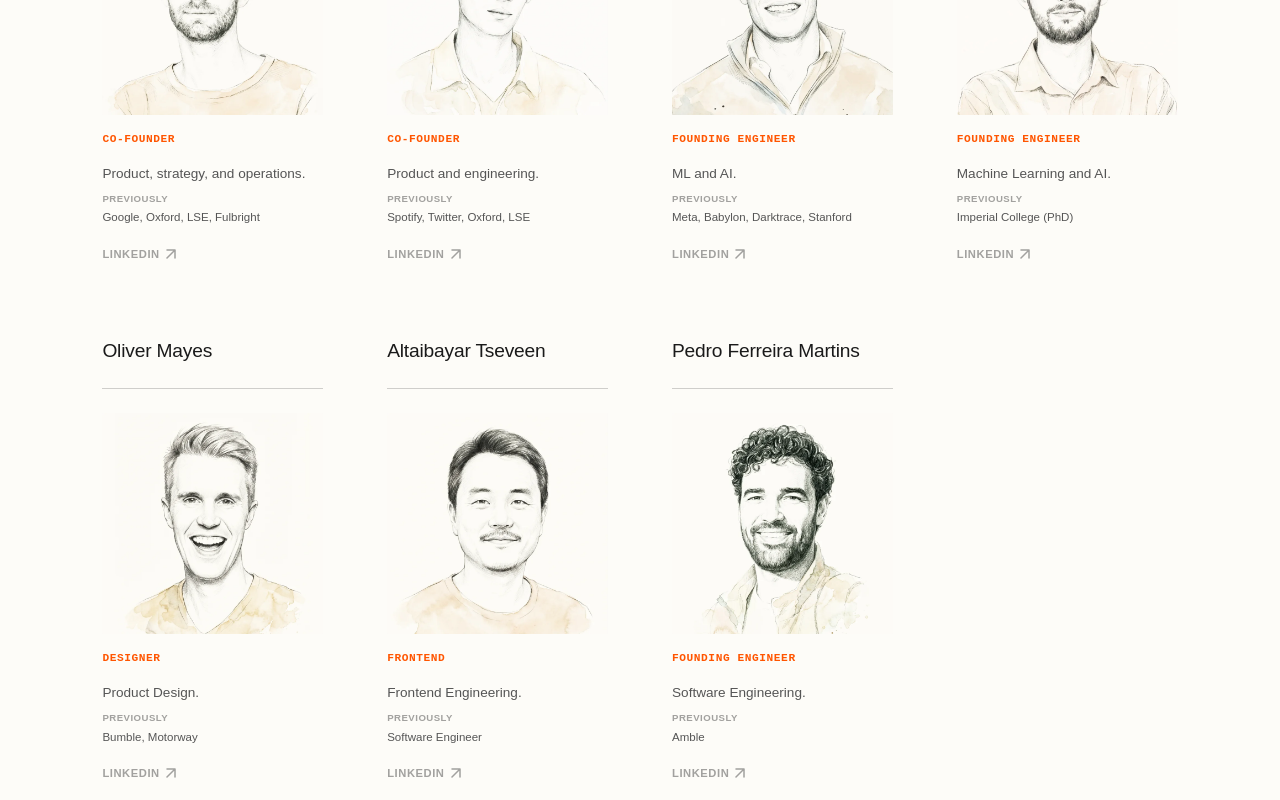
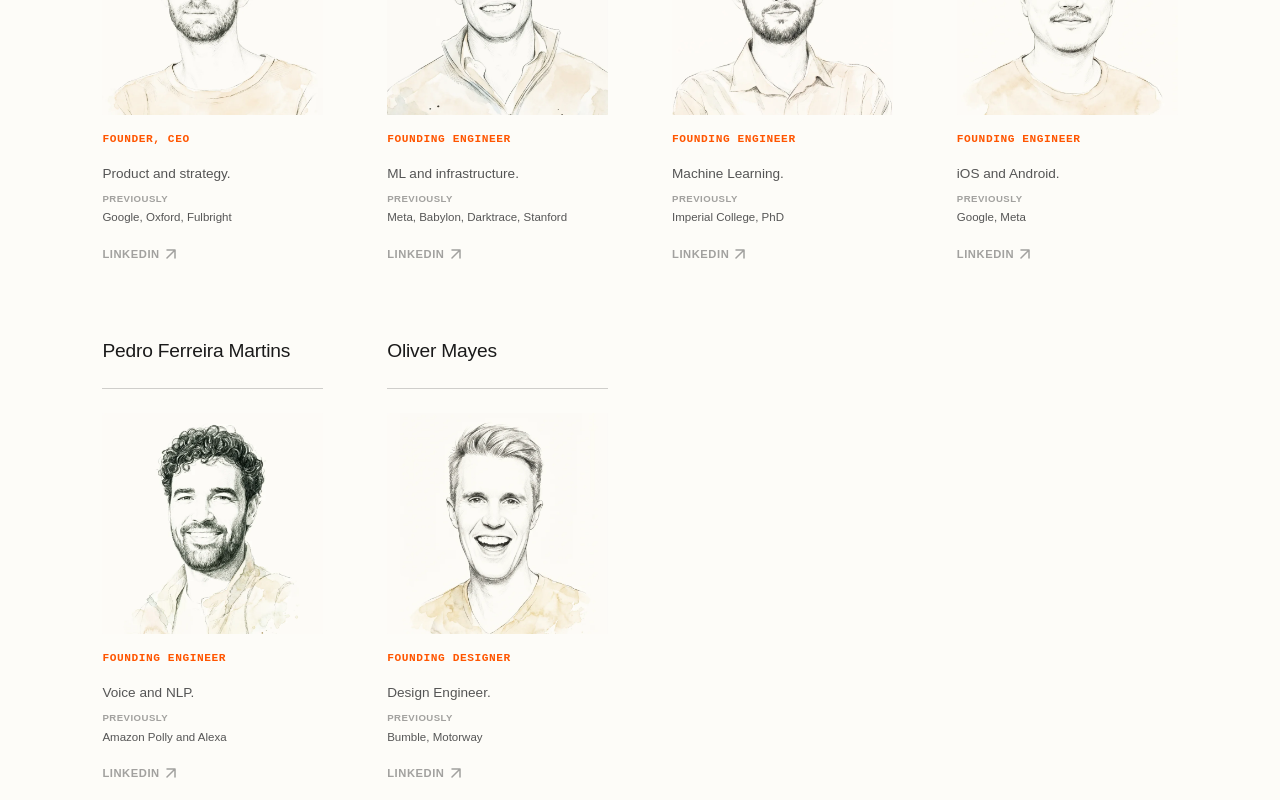
Before and after one commit to pendulum-ai/Pagenineteen2, a React (Vite) app: page /team in a window 1280 px wide. Shown: the part 760-1560 px from the top of the page. Built offline with nearby package versions, Linux system fonts and the light colour scheme; a web font is replaced by a local one.

Commit message:
Update team data and hide philosophy section

```diff
--- a/src/data/team.js
+++ b/src/data/team.js
@@ -1,5 +1,4 @@
 import willImg from '../assets/images/team/Will.webp';
-import zoImg from '../assets/images/team/Zo.webp';
 import louisImg from '../assets/images/team/Louis.webp';
 import tarikImg from '../assets/images/team/Tarik.webp';
 import ollyImg from '../assets/images/team/Oliver.webp';
@@ -10,27 +9,18 @@ export const teamMembers = [
   {
     id: 1,
     name: 'William Usdin',
-    role: 'Co-founder',
-    previously: 'Google, Oxford, LSE, Fulbright',
-    bio: 'Product, strategy, and operations.',
+    role: 'Founder, CEO',
+    previously: 'Google, Oxford, Fulbright',
+    bio: 'Product and strategy.',
     linkedin: 'https://www.linkedin.com/in/williamusdin/',
     image: willImg
-  },
-  {
-    id: 2,
-    name: 'Zo Ahmed',
-    role: 'Co-founder',
-    previously: 'Spotify, Twitter, Oxford, LSE',
-    bio: 'Product and engineering.',
-    linkedin: 'https://www.linkedin.com/in/zoahmed1/',
-    image: zoImg
   },
   {
     id: 3,
     name: 'Louis Marion',
     role: 'Founding Engineer',
     previously: 'Meta, Babylon, Darktrace, Stanford',
-    bio: 'ML and AI.',
+    bio: 'ML and infrastructure.',
     linkedin: 'https://www.linkedin.com/in/louismarion1/',
     image: louisImg
   },
@@ -38,26 +28,17 @@ export const teamMembers = [
     id: 4,
     name: 'Tarik Altuncu',
     role: 'Founding Engineer',
-    previously: 'Imperial College (PhD)',
-    bio: 'Machine Learning and AI.',
+    previously: 'Imperial College, PhD',
+    bio: 'Machine Learning.',
     linkedin: 'https://www.linkedin.com/in/tarikaltuncu/',
     image: tarikImg
   },
   {
-    id: 5,
-    name: 'Oliver Mayes',
-    role: 'Designer',
-    previously: 'Bumble, Motorway',
-    bio: 'Product Design.',
-    linkedin: 'https://www.linkedin.com/in/omayes/',
-    image: ollyImg
-  },
-  {
     id: 6,
-    name: 'Altaibayar Tseveen',
-    role: 'Frontend',
-    previously: 'Software Engineer',
-    bio: 'Frontend Engineering.',
+    name: 'Altai Tseveen',
+    role: 'Founding Engineer',
+    previously: 'Google, Meta',
+    bio: 'iOS and Android.',
     linkedin: 'https://www.linkedin.com/in/altaibayar/',
     image: altaiImg
   },
@@ -65,9 +46,18 @@ export const teamMembers = [
     id: 7,
     name: 'Pedro Ferreira Martins',
     role: 'Founding Engineer',
-    previously: 'Amble',
-    bio: 'Software Engineering.',
+    previously: 'Amazon Polly and Alexa',
+    bio: 'Voice and NLP.',
     linkedin: 'https://www.linkedin.com/in/pedro-ferreira-martins-004020170/',
     image: pedroImg
+  },
+  {
+    id: 5,
+    name: 'Oliver Mayes',
+    role: 'Founding Designer',
+    previously: 'Bumble, Motorway',
+    bio: 'Design Engineer.',
+    linkedin: 'https://www.linkedin.com/in/omayes/',
+    image: ollyImg
   }
 ];
--- a/src/pages/Team.jsx
+++ b/src/pages/Team.jsx
@@ -81,7 +81,7 @@ const Team = () => {
         <div className="team-section-divider"></div>
       </BlurReveal>
 
-      <TeamPhilosophySection />
+      {/* <TeamPhilosophySection /> */}
     </div>
   );
 };
```
